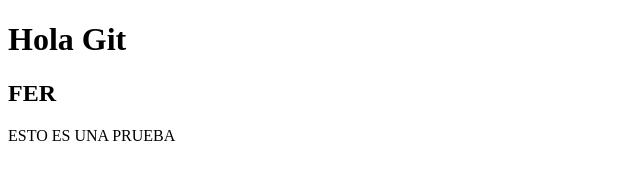
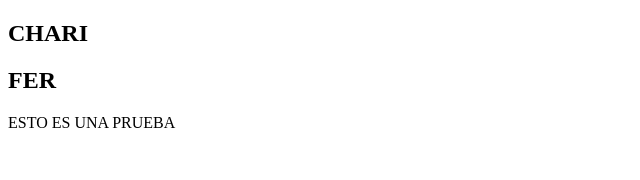
Before and after one commit to Mar-Falcon/Taller-Git, a plain HTML site: page index.html in a window 1280 px wide. Shown: the whole page, without its empty margins (0-640 px from the left). Drawn offline with Linux system fonts and the light colour scheme.

Commit message:
agregue un h2

```diff
--- a/index.html
+++ b/index.html
@@ -6,7 +6,8 @@
     <title>Document</title>
 </head>
 <body>
-    <h1>Hola Git</h1>
+    <h2>CHARI</h2>
+
     <h2>FER</h2>
     <p>ESTO ES UNA PRUEBA</p>
     </body>
```
